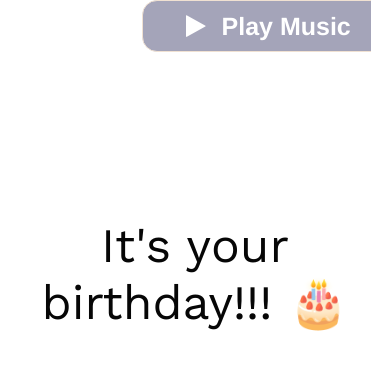
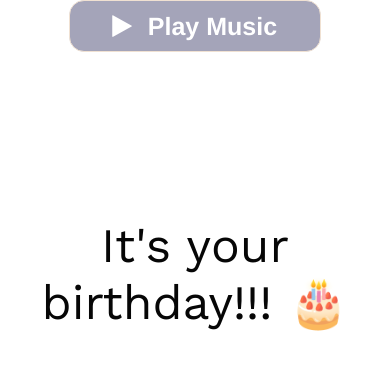
Before and after one commit to webbythien/happybirthday, a website: page index.html in a window 390 px wide. Drawn offline with nearby package versions, Linux system fonts and the light colour scheme.

Commit message:
fix responsive

```diff
--- a/style/style.css
+++ b/style/style.css
@@ -338,11 +338,7 @@ body {
   display: none;
 }
 
-@media only screen
-  and (min-device-width: 375px)
-  and (max-device-width: 812px)
-  and (-webkit-min-device-pixel-ratio: 3)
-  and (orientation: portrait) {
+@media screen and (max-height: 850px) and (max-width: 450px) {
     .reponsive-btn{
       left: 14% !important;
     }
```
